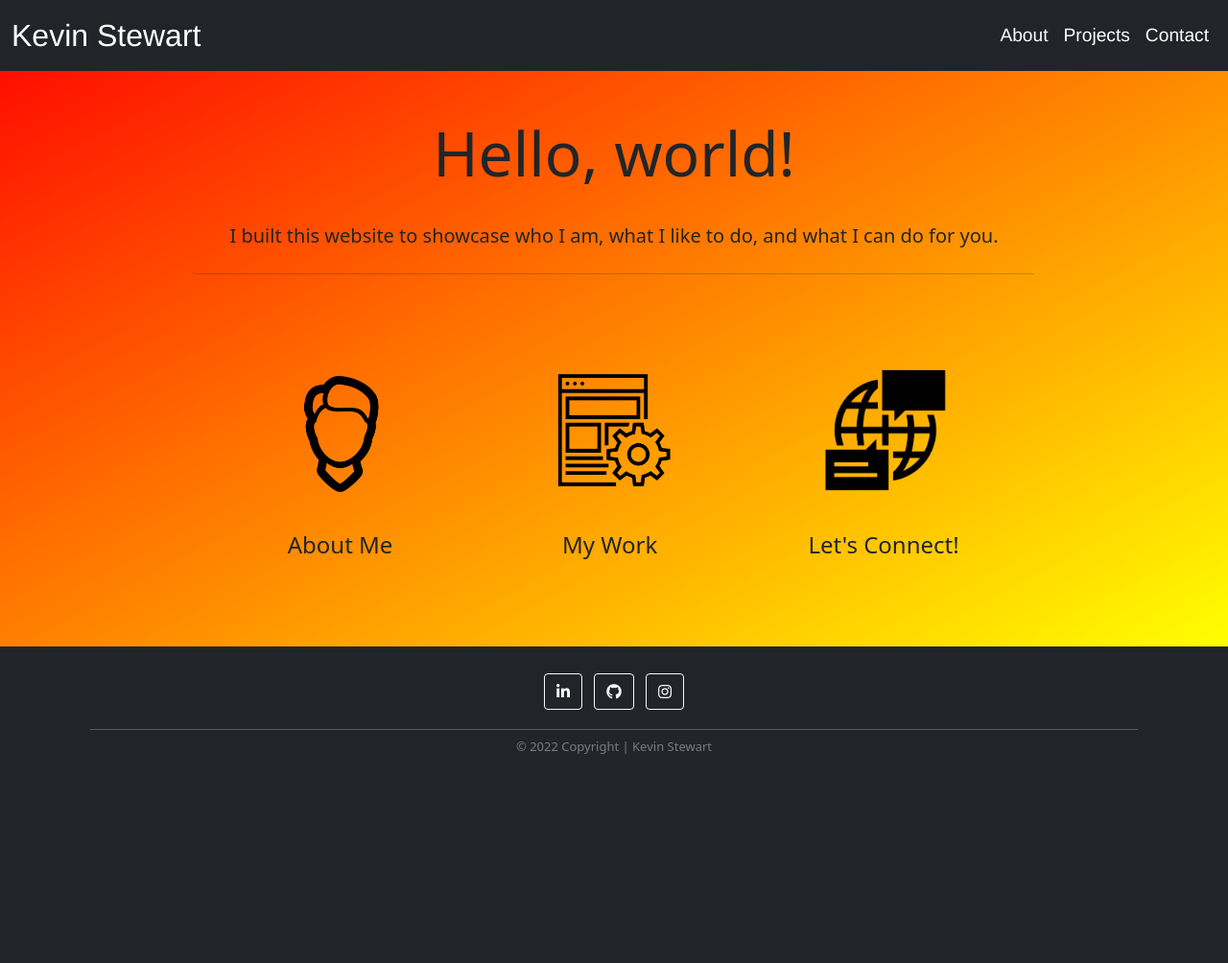
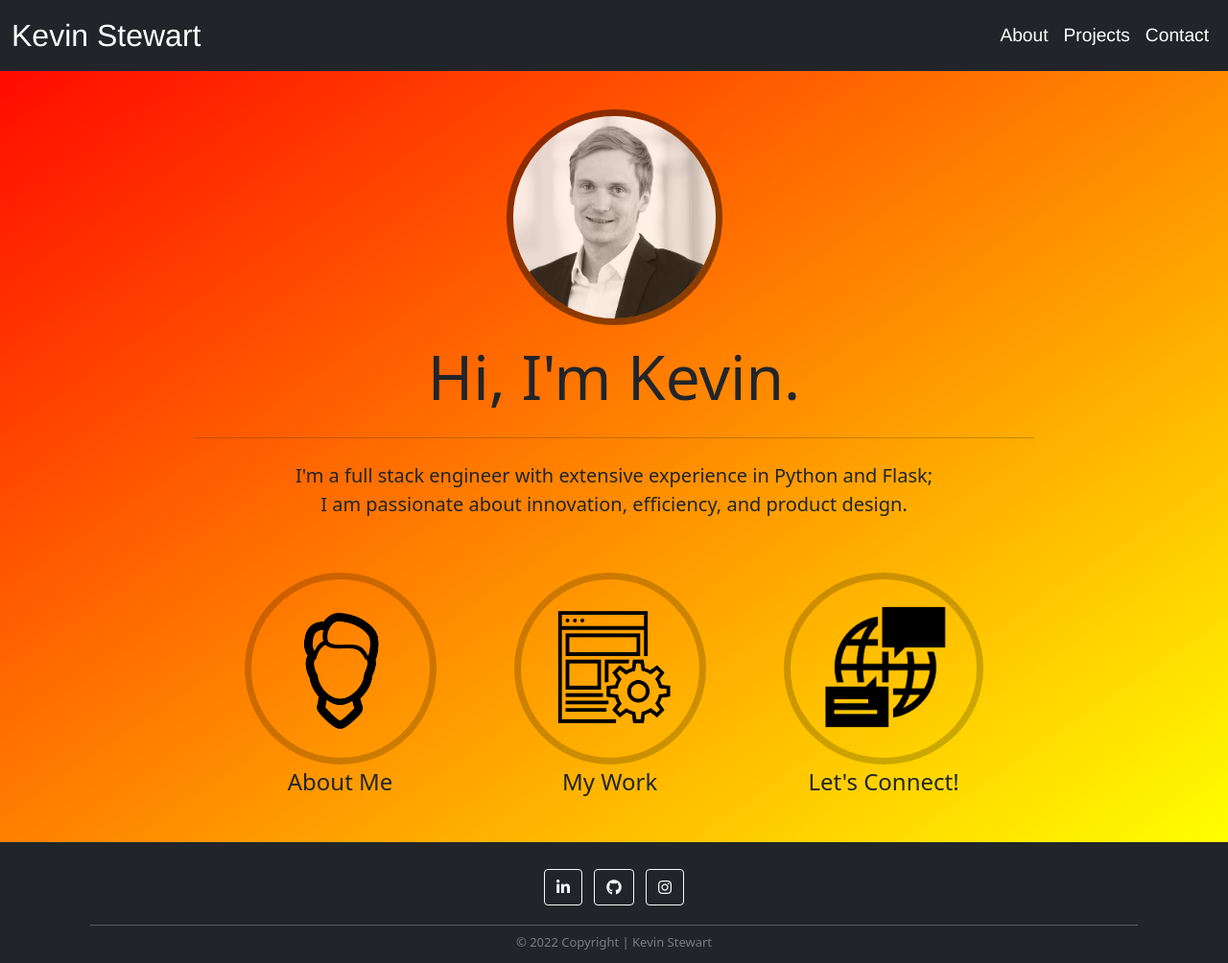
Before and after one commit to kevin-stew/kevin-stewart, a Flask app: page / in a window 1280 px wide. Shown: the whole page at 96% size. Before the commit the page ends 786 px from the top, so only its background shows below. Run offline with Flask 2, Linux system fonts and the light colour scheme; some libraries are stand-ins or nearby versions.

Commit message:
index page formatting, about page edits, porject cards grey backgrounds white text

```diff
--- a/app/project/project_templates/weatherapp.html
+++ b/app/project/project_templates/weatherapp.html
@@ -2,7 +2,7 @@
 
 {% block content %}
 
-<script src="../../static/js/main.js" defer></script>
+<script src="../../static/js/weatherapp.js" defer></script>
 <!-- Axios Script Tag here -->
 <script src="https://cdn.jsdelivr.net/npm/axios/dist/axios.min.js"></script>
 
--- a/app/site/site_templates/index.html
+++ b/app/site/site_templates/index.html
@@ -4,14 +4,16 @@
 
 
 <!-- page content here -->
-<div class="container align-self-center widthLimit">
+<div class="container align-self-center d-flex flex-column justify-content-center widthLimit indexMain">
+    <img src="../../static/images/Headshot_Kevin Stewart_BW_small.jpg" class="align-self-center headShot" alt="">
+    <div class="jumbotron text-center mb-3">
 
-    <div class="jumbotron text-center mb-3">
-        <br><br>
-        <h1 class="display-3">Hello, world!</h1>
-        <br>
-        <p class="lead">I built this website to showcase who I am, what I like to do, and what I can do for you.</p>
+        <h1 class="display-3">Hi, I'm Kevin.</h1>
         <hr class="my-4">
+
+        <p class="lead">I'm a full stack engineer with extensive experience in Python and Flask;
+            <br>  I am passionate about innovation, efficiency, and product design.</p>
+        <!-- <p class="lead">I built this website to showcase: <br> who I am // what I like to do // what I can do for you</p> -->
         <br>
     </div>
 
@@ -19,21 +21,21 @@
 
         <div class="text-center homeIcons">
             <a href="{{ url_for('site.about') }}">
-                <img src="../../static/images/head_vector5.png" alt="About" class="homeImage">
+                <img src="../../static/images/head_vector5.png" alt="About" class="homeIcon">
             </a>
             <h4>About Me</h4>
         </div>
 
         <div class="text-center homeIcons">
             <a href="{{ url_for('site.projects') }}">
-                <img src="../../static/images/webdev1.png" alt="Projects" class="homeImage">
+                <img src="../../static/images/webdev1.png" alt="Projects" class="homeIcon">
             </a>
             <h4>My Work</h4>
         </div>
 
         <div class="text-center homeIcons">
             <a href="{{ url_for('site.contact') }}">
-                <img src="../../static/images/connect2.png" alt="Contact" class="homeImage">
+                <img src="../../static/images/connect2.png" alt="Contact" class="homeIcon">
             </a>
             <h4>Let's Connect!</h4>
         </div>
--- a/app/static/css/main.css
+++ b/app/static/css/main.css
@@ -57,58 +57,42 @@ a.nav-link:hover{
 /* ALL PAGES end */
 
 
-/* HOME start */
-.homeImage{
-    border-radius: 20%;
-    border: 7px rgba(0, 0, 0, .0) dashed;
+/* INDEX start */
+.headShot{
+    margin-top: 5vh;
+    margin-bottom: 2vh;
+    height: 225px;
+    width: 225px;
+    border: 7px rgba(0, 0, 0, 0.507) solid;
+    border-radius: 100%;
+    object-fit: cover;
+    opacity: .9;
+}
+
+.homeIcon{
+    border-radius: 50%;
+    border: 7px rgba(0, 0, 0, .2) solid;
     margin-bottom: 2%;
     max-height:200px;
     /* opacity: 0.7; */
 }
-.homeImage:hover{
-    /* transform: scale(1.03); */
+.homeIcon:hover{
+    transform: scale(1.03);
     border: 7px rgba(0, 0, 0, 0.8) solid;
     /* opacity: 1.0; */
 }
 /* div.homeIcons:hover{
     text-decoration: underline;
 } */
-/* HOME end */
+.indexMain{
+    margin-bottom: 5vh;
+}
+/* INDEX end */
 
 
-/* PROJECTS start */
-.card-img-top{
-    height: 350px;
-    width: auto;
-    object-fit: cover;
-}
-.card{
-    margin-right: 2%;
-    margin-bottom: 2%;
-    opacity: .8;
-}
-.card:hover{
-    transform: scale(1.01);
-    box-shadow: 0 10px 20px rgba(0,0,0,.12), 0 4px 8px rgba(0,0,0,.06);
-    opacity: 1;
-}
-.projectLink{
-    display: flex;
-    justify-content: center;
-}
-/* PROJECTS end */
+
 
 /* ABOUT start */
-.headShot{
-    margin: 5vh;
-    max-height: 400px;
-    max-width: 325px;
-    border: 7px rgba(0, 0, 0, 0.507) solid;
-    border-radius: 50px;
-    object-fit: cover;
-    opacity: .9;
-}
-
 
 
 /* CONTACT start */
@@ -127,3 +111,30 @@ a.nav-link:hover{
     /* font-weight: 800; */
 }
 /* CONTACT end */
+
+
+/* PROJECTS start */
+.card-img-top{
+    height: 350px;
+    width: auto;
+    object-fit: cover;
+}
+.card{
+    margin-right: 2%;
+    margin-bottom: 2%;
+    opacity: .8;
+    background-color: rgb(43, 42, 42);
+    color: white
+}
+.card:hover{
+    transform: scale(1.01);
+    box-shadow: 0 10px 20px rgba(0,0,0,.12), 0 4px 8px rgba(0,0,0,.06);
+    opacity: 1;
+}
+.projectLink{
+    display: flex;
+    justify-content: center;
+}
+/* PROJECTS end */
+
+/* PORJECTS CARD EXPEREMINT start */
```
Also changed, not shown: app/site/site_templates/about.html (+6 -6 lines), app/site/site_templates/projects.html (+4 -10 lines), app/static/js/weatherapp.js (renamed from app/static/js/main.js), 1 other file.
